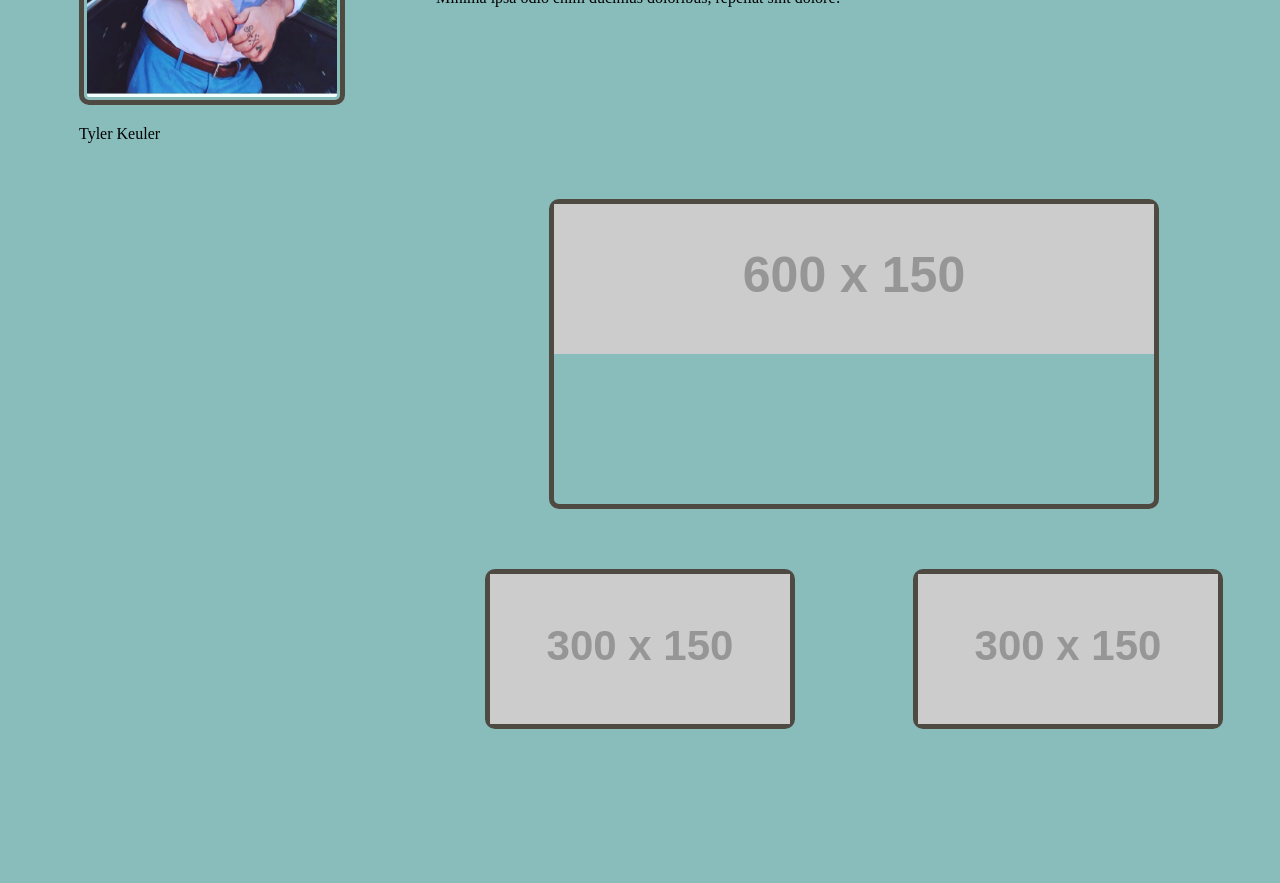
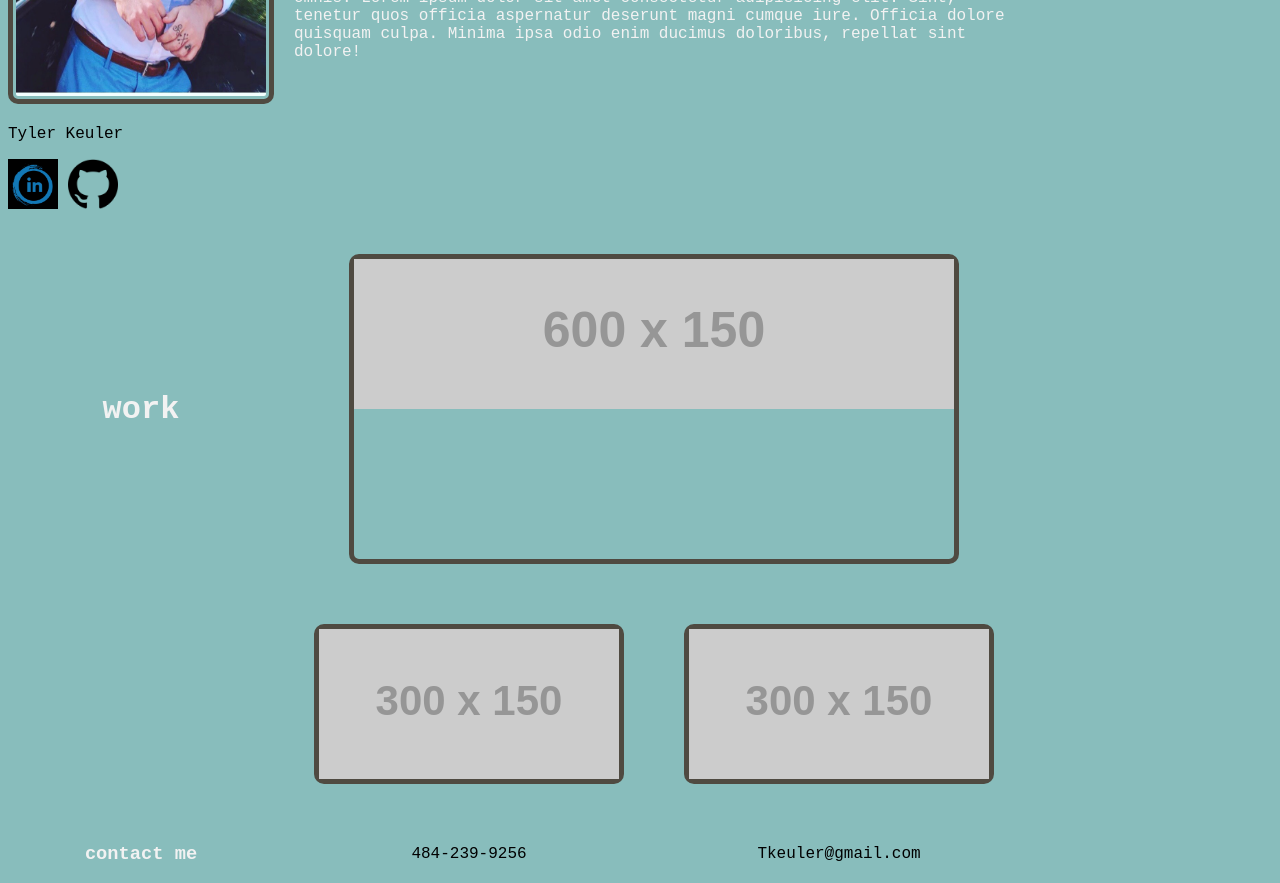
Before and after one commit to Floki-themad/Portfolio, a plain HTML site: page index.html in a window 1280 px wide. Shown: the part 340-1223 px from the top of the page. Before the commit the page ends 1069 px from the top, so only its background shows below. Drawn offline with Linux system fonts and the light colour scheme; placeholder pictures from the web are drawn by us.

Commit message:
finished up grid styling and added icon logos

```diff
--- a/assets:css/style.css
+++ b/assets:css/style.css
@@ -1,6 +1,9 @@
 /* background style. */
+
 *{
   background-color: #88bdbc;
+  font-family:'Courier New', Courier, monospace
+
 }
 /* Add a black background color to the top navigation */
 nav {
@@ -53,20 +56,21 @@ padding-top: 20px;
 
 
 }
-/* name/ contact info*/
+
 
 /* card 1 style, needs to be largest card. */
 container{
   height: 95vh;
+  width: 100vh;
   display: grid;
   grid-template-columns: repeat(3, 1fr);
-  grid-template-rows: repeat(4,1fr);
+  grid-template-rows: repeat(5,1fr);
   justify-items: center;
   align-items: center;
   grid-gap: 20px ;
 }
 #aboutme{
-
+  color: #f2f2f2;
   grid-column: 2 / 4;
   display: block;
 }
@@ -99,3 +103,18 @@ container{
   border-radius: 10px;
   margin: 20px;
 }
+#contactme,
+ #work{
+
+  color: #f2f2f2;
+}
+
+a{
+  height: 50px;
+  width: 50px;
+}
+#linkedin,
+#github{
+  height: 50px;
+  width: 50px;
+}
--- a/index.html
+++ b/index.html
@@ -9,7 +9,7 @@
     <link rel="stylesheet" href="./assets:css/style.css">
 </head>
 
-
+<body>
     <nav>
         <!-- Nav bar linking to appropriate places on the web page. -->
         <li>Contact me</li>
@@ -22,13 +22,26 @@
         <div id="headshot">
             <img id="img1" src="7DEC2F4D-5906-48A6-A85C-07B6901DEF92.jpeg" alt="">
             <p>Tyler Keuler</p>
+            <img id="linkedin" src="imgs/Linkedin Icon Logo, Linkedin Icons, Logo Icons, Linkedin Logo PNG and Vector with Transparent Background for Free Download.jpeg"
+                alt="">
+            <img id="github" src="imgs/Pasted Graphic.png" >
         </div>
 
         <div id="aboutme">
             <h1>About me</h1>
-        <p>Lorem, ipsum dolor sit amet consectetur adipisicing elit. Est culpa voluptatibus assumenda facilis ea. Velit eaque facere, dolor rerum atque quisquam, odio incidunt dolorem, odit voluptatem cum maxime exercitationem omnis. Lorem ipsum dolor sit amet consectetur adipisicing elit. Sint, tenetur quos officia aspernatur deserunt magni cumque iure. Officia dolore quisquam culpa. Minima ipsa odio enim ducimus doloribus, repellat sint dolore!</p>
+            <p>Lorem, ipsum dolor sit amet consectetur adipisicing elit. Est culpa voluptatibus assumenda facilis ea.
+                Velit
+                eaque facere, dolor rerum atque quisquam, odio incidunt dolorem, odit voluptatem cum maxime
+                exercitationem
+                omnis. Lorem ipsum dolor sit amet consectetur adipisicing elit. Sint, tenetur quos officia aspernatur
+                deserunt magni cumque iure. Officia dolore quisquam culpa. Minima ipsa odio enim ducimus doloribus,
+                repellat
+                sint dolore!</p>
         </div>
 
+        <div id="work">
+            <h1>work</h1>
+        </div>
         <!-- card 1 -largest card.  -->
         <div id="cardone">
             <img src="http://placehold.jp/600x150.png">
@@ -43,11 +56,19 @@
             <img src="http://placehold.jp/300x150.png" alt="">
 
         </div>
-</container>
 
-<footer>
-
-</footer>
+        <div id="contactme">
+            <h3>contact me</h3>
+        </div>
+        <div id="phonenumber">
+            <p>484-239-9256</p>
+        </div>
+        <div id="email">
+            <p>Tkeuler@gmail.com</p>
+        </div>
 
 
+    </container>
+</body>
+
 </html>
```
Also changed, not shown: imgs/Linkedin Icon Logo, Linkedin Icons, Logo Icons, Linkedin Logo PNG and Vector with Transparent Background for Free Download.jpeg (added), imgs/Pasted Graphic.png (added), 2 other files. Lines whose indentation alone changed are shown as unchanged.
